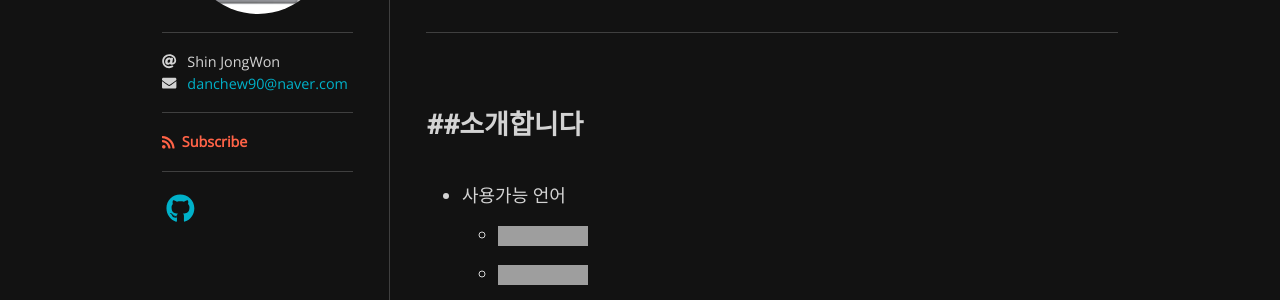
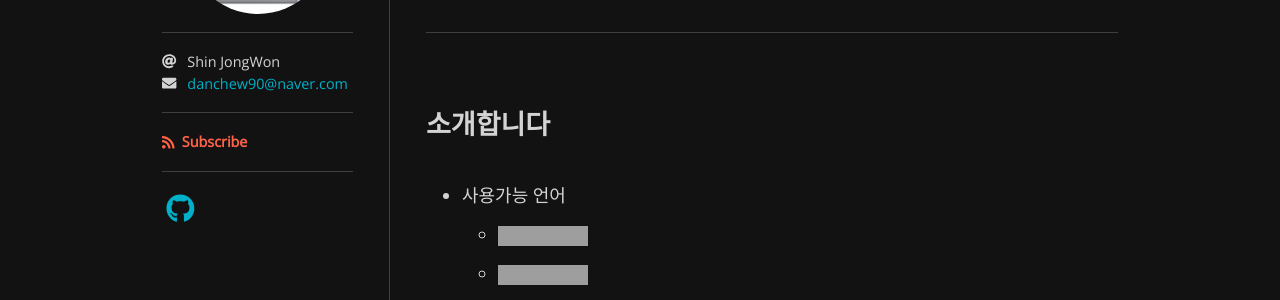
Before and after one commit to danchew90/danchew90.github.io, a Jekyll site: the page built from about.md, in a window 1280 px wide. Shown: the part 226-526 px from the top of the page. Built offline with Jekyll 4.4.1, drawn with Linux system fonts in a browser that asks for light colours; nearby versions of some CDN libraries; some web fonts are replaced; grey boxes are pictures that could not be loaded.

```diff
--- a/about.md
+++ b/about.md
@@ -4,7 +4,7 @@ title: About
 permalink: /about/
 ---
 
-## ##소개합니다<br/>
+## 소개합니다<br/>
 
 - 사용가능 언어
   - <img src="https://img.shields.io/badge/JavaScript-F7DF1E?style=flat-square&logo=JavaScript&logoColor=white"/>
```
